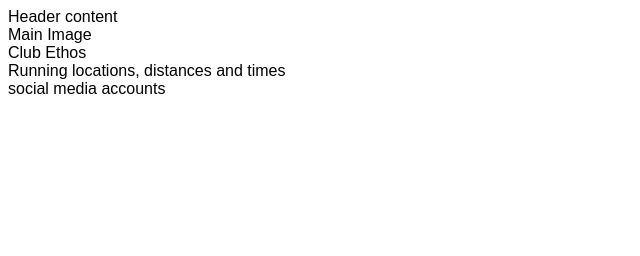
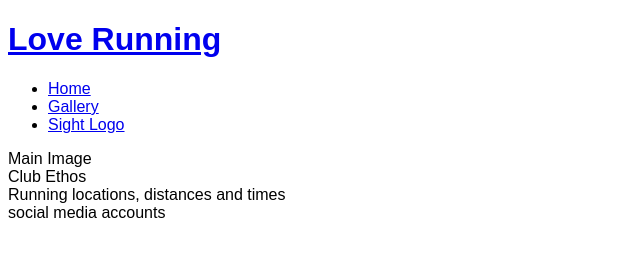
Before and after one commit to Raxxius/love-running-project, a plain HTML site: page index.html in a window 1280 px wide. Shown: the whole page, without its empty margins (0-640 px from the left). Drawn offline with Linux system fonts and the light colour scheme.

Commit message:
Nav bar boilerplate

```diff
--- a/index.html
+++ b/index.html
@@ -1,5 +1,6 @@
 <!DOCTYPE html>
 <html lang="en">
+
 <head>
     <meta charset="UTF-8">
     <meta http-equiv="X-UA-Compatible" content="IE=edge">
@@ -9,8 +10,27 @@
     <link rel="stylesheet" href="assets/css/style.css">
     <title>Love Running</title>
 </head>
+
 <body>
-    <header>Header content</header>
+    <header>
+        <a href="index.html">
+            <h1>Love Running</h1>
+        </a>
+        <nav>
+            <ul>
+                <li>
+                    <a href="index.html">Home</a>
+                </li>
+                <li>
+                    <a href="#">Gallery</a>
+                </li>
+                <li>
+                    <a href="#">Sight Logo</a>
+                </li>
+
+            </ul>
+        </nav>
+    </header>
     <section>
         Main Image
     </section>
@@ -24,4 +44,5 @@
         social media accounts
     </footer>
 </body>
+
 </html>
```
